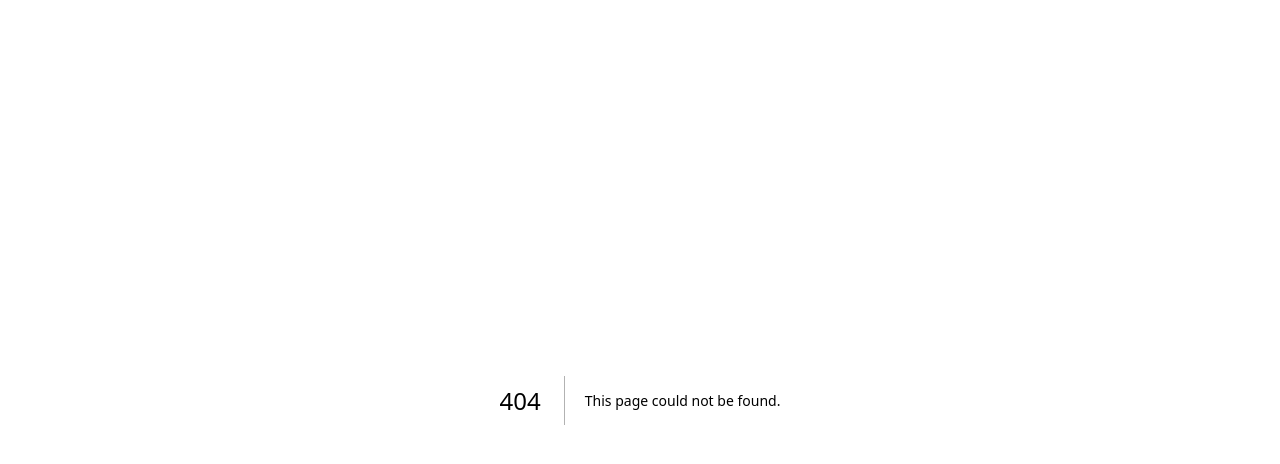
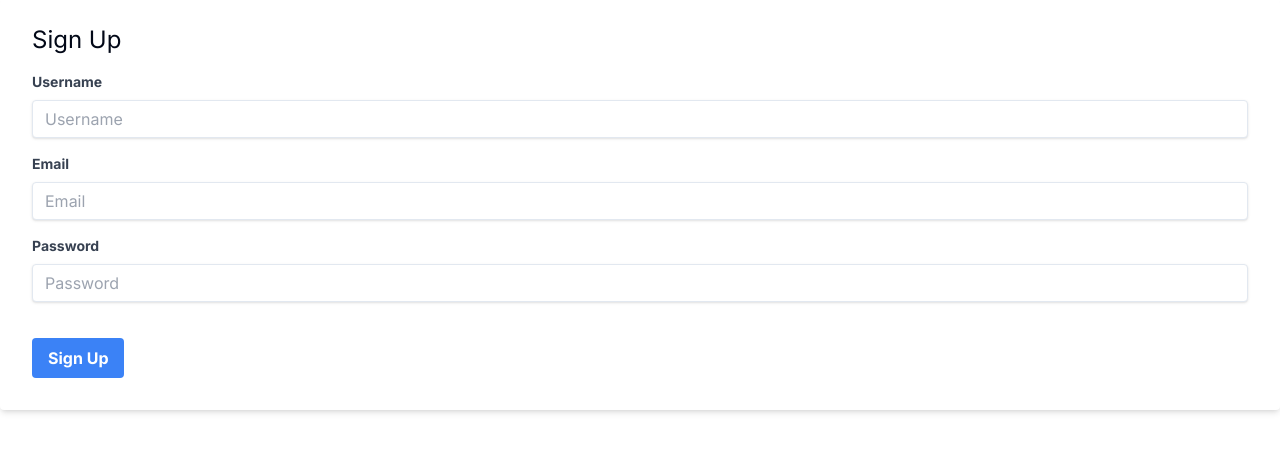
Before and after one commit to puravgc/thesispro_nepal, a Next.js app: page /signup in a window 1280 px wide. Before the commit this address had no page. Shown: the top 464 px of the page. Built offline with nearby package versions, Linux system fonts and the light colour scheme.

Commit message:
authentication

```diff
--- a/app/(sales)/_components/Navbar/Navbar.tsx
+++ b/app/(sales)/_components/Navbar/Navbar.tsx
@@ -1,19 +1,21 @@
 import React from "react";
 import { Button } from "@/components/ui/button";
+import Link from "next/link";
 
 const liComponents = [
   {
     id: 1,
     name: "Home",
-    }, {
+  },
+  {
     id: 2,
     name: "Services",
   },
   {
     id: 3,
-        name: "Contact Us"
-    }
-]
+    name: "Contact Us",
+  },
+];
 
 const Navbar = () => {
   return (
@@ -21,17 +23,22 @@ const Navbar = () => {
       <div className="flex justify-between mx-10 p-3 items-center">
         <h3>LOGO</h3>
         <ul className="flex justify-around w-[40%]">
-         {
-            liComponents.map((li) => (
-               <li key={li.id} className="hover:text-sky-500 cursor-pointer font-semibold">
+          {liComponents.map((li) => (
+            <li
+              key={li.id}
+              className="hover:text-sky-500 cursor-pointer font-semibold"
+            >
               {li.name}
             </li>
-            ))
-         }
+          ))}
         </ul>
         <div className="flex gap-4 ">
+          <Link href={"/signup"}>
             <Button variant="secondary">Sign Up</Button>
+          </Link>
+          <Link href={"/signin"}>
             <Button variant="secondary">Sign In</Button>
+          </Link>
         </div>
       </div>
     </nav>
--- /dev/null
+++ b/app/api/users/login/route.ts
@@ -0,0 +1,47 @@
+import { connect } from "@/dbConfig/dbConfig";
+import User from "@/models/userModel";
+import { NextRequest, NextResponse } from "next/server";
+import bcrypt from "bcrypt";
+import jwt from "jsonwebtoken";
+
+connect();
+
+export async function POST(request: NextRequest) {
+  try {
+    const { email, password } = await request.json();
+    const user = await User.findOne({ email });
+
+    if (!user) {
+      return NextResponse.json({ error: "User not found" }, { status: 400 });
+    }
+
+    const isMatch = await bcrypt.compare(password, user.password);
+
+    if (!isMatch) {
+      return NextResponse.json({ error: "Invalid credentials" }, { status: 400 });
+    }
+
+    const tokenData = {
+      id: user._id,
+      email: user.email,
+      username: user.username,
+    };
+
+    const token = jwt.sign(tokenData, process.env.TOKEN_SECRET!, {
+      expiresIn: "1d",
+    });
+
+    const response = NextResponse.json({
+      message: "Login successful",
+      success: true,
+    });
+
+    response.cookies.set("token", token, {
+      httpOnly: true,
+    });
+
+    return response;
+  } catch (err: any) {
+    return NextResponse.json({ error: err.message }, { status: 400 });
+  }
+}
--- /dev/null
+++ b/app/api/users/signup/route.ts
@@ -0,0 +1,37 @@
+import { connect } from "@/dbConfig/dbConfig";
+import User from "@/models/userModel";
+import { NextRequest, NextResponse } from "next/server";
+import bcrypt from "bcrypt";
+
+connect();
+
+export async function POST(request: NextRequest) {
+  try {
+    const { email, password, username } = await request.json();
+    console.log(email, password, username);
+    const user = await User.findOne({ email });
+    if (user) {
+      return NextResponse.json(
+        { error: "User already exists" },
+        { status: 400 }
+      );
+    }
+    const salt = await bcrypt.genSalt(10);
+    const hashedPassword = await bcrypt.hash(password, salt);
+
+    const newUser = new User({
+      email,
+      password: hashedPassword,
+      username,
+    });
+
+    const savedUser = await newUser.save();
+    console.log(savedUser);
+    return NextResponse.json({
+      message: "User saved successfully",
+      status: 201,
+    });
+  } catch (error: any) {
+    return NextResponse.json({ error: error.message }, { status: 500 });
+  }
+}
--- a/app/globals.css
+++ b/app/globals.css
@@ -1,6 +1,6 @@
-@tailwind base;
-  @tailwind components;
-  @tailwind utilities;
+@import 'tailwindcss/base';
+@import 'tailwindcss/components';
+@import 'tailwindcss/utilities';
 
   @layer base {
     :root {
--- /dev/null
+++ b/app/signin/page.tsx
@@ -0,0 +1,81 @@
+
+"use client";
+import React, { useState } from "react";
+import { useRouter } from "next/navigation";
+
+const SignInForm = () => {
+  const route = useRouter();
+  const [email, setEmail] = useState("");
+  const [password, setPassword] = useState("");
+
+  const handleSubmit = async (e: any) => {
+    e.preventDefault();
+    try {
+      const response = await fetch("/api/users/login", {
+        method: "POST",
+        headers: {
+          "Content-Type": "application/json",
+        },
+        body: JSON.stringify({ email, password }),
+      });
+      if (response.ok) {
+        route.push("/");
+        alert(response.message);
+      } else {
+        console.log(response.error);
+      }
+    } catch (error:any) {
+      alert(error.message);
+    }
+  };
+
+  return (
+    <div className="bg-white shadow-md rounded px-8 pt-6 pb-8 mb-4">
+      <h2 className="text-2xl mb-4">Sign In</h2>
+      <form onSubmit={handleSubmit}>
+        <div className="mb-4">
+          <label
+            className="block text-gray-700 text-sm font-bold mb-2"
+            htmlFor="email"
+          >
+            Email
+          </label>
+          <input
+            className="shadow appearance-none border rounded w-full py-2 px-3 text-gray-700 leading-tight focus:outline-none focus:shadow-outline"
+            id="email"
+            type="email"
+            placeholder="Email"
+            value={email}
+            onChange={(e) => setEmail(e.target.value)}
+          />
+        </div>
+        <div className="mb-6">
+          <label
+            className="block text-gray-700 text-sm font-bold mb-2"
+            htmlFor="password"
+          >
+            Password
+          </label>
+          <input
+            className="shadow appearance-none border rounded w-full py-2 px-3 text-gray-700 mb-3 leading-tight focus:outline-none focus:shadow-outline"
+            id="password"
+            type="password"
+            placeholder="Password"
+            value={password}
+            onChange={(e) => setPassword(e.target.value)}
+          />
+        </div>
+        <div className="flex items-center justify-between">
+          <button
+            className="bg-blue-500 hover:bg-blue-700 text-white font-bold py-2 px-4 rounded focus:outline-none focus:shadow-outline"
+            type="submit"
+          >
+            Sign In
+          </button>
+        </div>
+      </form>
+    </div>
+  );
+};
+
+export default SignInForm;
--- /dev/null
+++ b/app/signup/page.tsx
@@ -0,0 +1,83 @@
+"use client"
+import React,{useState} from 'react'
+import { useRouter } from 'next/navigation';
+import 'tailwindcss/tailwind.css';
+const page = () => {
+  const route = useRouter()
+  const [username, setUsername] = useState('');
+  const [email, setEmail] = useState('');
+  const [password, setPassword] = useState('');
+
+  const handleSubmit = async (e:any) => {
+    e.preventDefault();
+    const response:any = await fetch('/api/users/signup', {
+      method: 'POST',
+      headers: {
+        'Content-Type': 'application/json',
+      },
+      body: JSON.stringify({ username, email, password }),
+    });
+    if (response.ok) {
+      alert("Signed Up Successfully");
+      route.push('/signin')
+    } else {
+        console.error('Sign-up failed!');
+    }
+  };
+  return (
+    <div className="bg-white shadow-md rounded px-8 pt-6 pb-8 mb-4">
+      <h2 className="text-2xl mb-4">Sign Up</h2>
+      <form onSubmit={handleSubmit}>
+        <div className="mb-4">
+          <label className="block text-gray-700 text-sm font-bold mb-2" htmlFor="username">
+            Username
+          </label>
+          <input
+            className="shadow appearance-none border rounded w-full py-2 px-3 text-gray-700 leading-tight focus:outline-none focus:shadow-outline"
+            id="username"
+            type="text"
+            placeholder="Username"
+            value={username}
+            onChange={(e) => setUsername(e.target.value)}
+          />
+        </div>
+        <div className="mb-4">
+          <label className="block text-gray-700 text-sm font-bold mb-2" htmlFor="email">
+            Email
+          </label>
+          <input
+            className="shadow appearance-none border rounded w-full py-2 px-3 text-gray-700 leading-tight focus:outline-none focus:shadow-outline"
+            id="email"
+            type="email"
+            placeholder="Email"
+            value={email}
+            onChange={(e) => setEmail(e.target.value)}
+          />
+        </div>
+        <div className="mb-6">
+          <label className="block text-gray-700 text-sm font-bold mb-2" htmlFor="password">
+            Password
+          </label>
+          <input
+            className="shadow appearance-none border rounded w-full py-2 px-3 text-gray-700 mb-3 leading-tight focus:outline-none focus:shadow-outline"
+            id="password"
+            type="password"
+            placeholder="Password"
+            value={password}
+            onChange={(e) => setPassword(e.target.value)}
+          />
+        </div>
+        <div className="flex items-center justify-between">
+          <button
+            className="bg-blue-500 hover:bg-blue-700 text-white font-bold py-2 px-4 rounded focus:outline-none focus:shadow-outline"
+            type="submit"
+          >
+            Sign Up
+          </button>
+        </div>
+      </form>
+    </div>
+  )
+}
+
+export default page
--- /dev/null
+++ b/dbConfig/dbConfig.ts
@@ -0,0 +1,17 @@
+import mongoose from "mongoose";
+
+export async function connect() {
+  try {
+    mongoose.connect(process.env.MONGO_URI!);
+    const connection = mongoose.connection;
+    connection.on("connected", () => {
+      console.log("Mongodb connected");
+    });
+    connection.on("error", (err) => {
+      console.log(err);
+    });
+  } catch (err) {
+    console.log("Mongodb connection error" + err);
+    process.exit();
+  }
+}
--- /dev/null
+++ b/models/userModel.ts
@@ -0,0 +1,30 @@
+import { verify } from "crypto";
+import mongoose from "mongoose";
+
+const userSchema = new mongoose.Schema({
+  username: {
+    type: String,
+    required: true,
+  },
+  email: {
+    type: String,
+    required: true,
+    unique: true,
+  },
+  password: {
+    type: String,
+    required: true,
+  },
+  isVerified: {
+    type: Boolean,
+    default: false,
+  },
+  forgotPasswordToken: String,
+  forgotPasswordExpiry: Date,
+  verifyToken: String,
+  verifyTokenExpiry: String,
+});
+
+const User = mongoose.models.User || mongoose.model("User", userSchema);
+
+export default User;
--- a/package.json
+++ b/package.json
@@ -11,10 +11,14 @@
   "dependencies": {
     "@radix-ui/react-scroll-area": "^1.0.5",
     "@radix-ui/react-slot": "^1.0.2",
+    "bcrypt": "^5.1.1",
     "class-variance-authority": "^0.7.0",
     "clsx": "^2.1.1",
+    "jsonwebtoken": "^9.0.2",
     "lucide-react": "^0.394.0",
+    "mongoose": "^8.4.1",
     "next": "14.2.3",
+    "next-auth": "^4.24.7",
     "react": "^18",
     "react-dom": "^18",
     "react-icons": "^5.2.1",
```
Also changed, not shown: 1 other file (tests, documents, lock files or other folders). Lines whose indentation alone changed are shown as unchanged.
